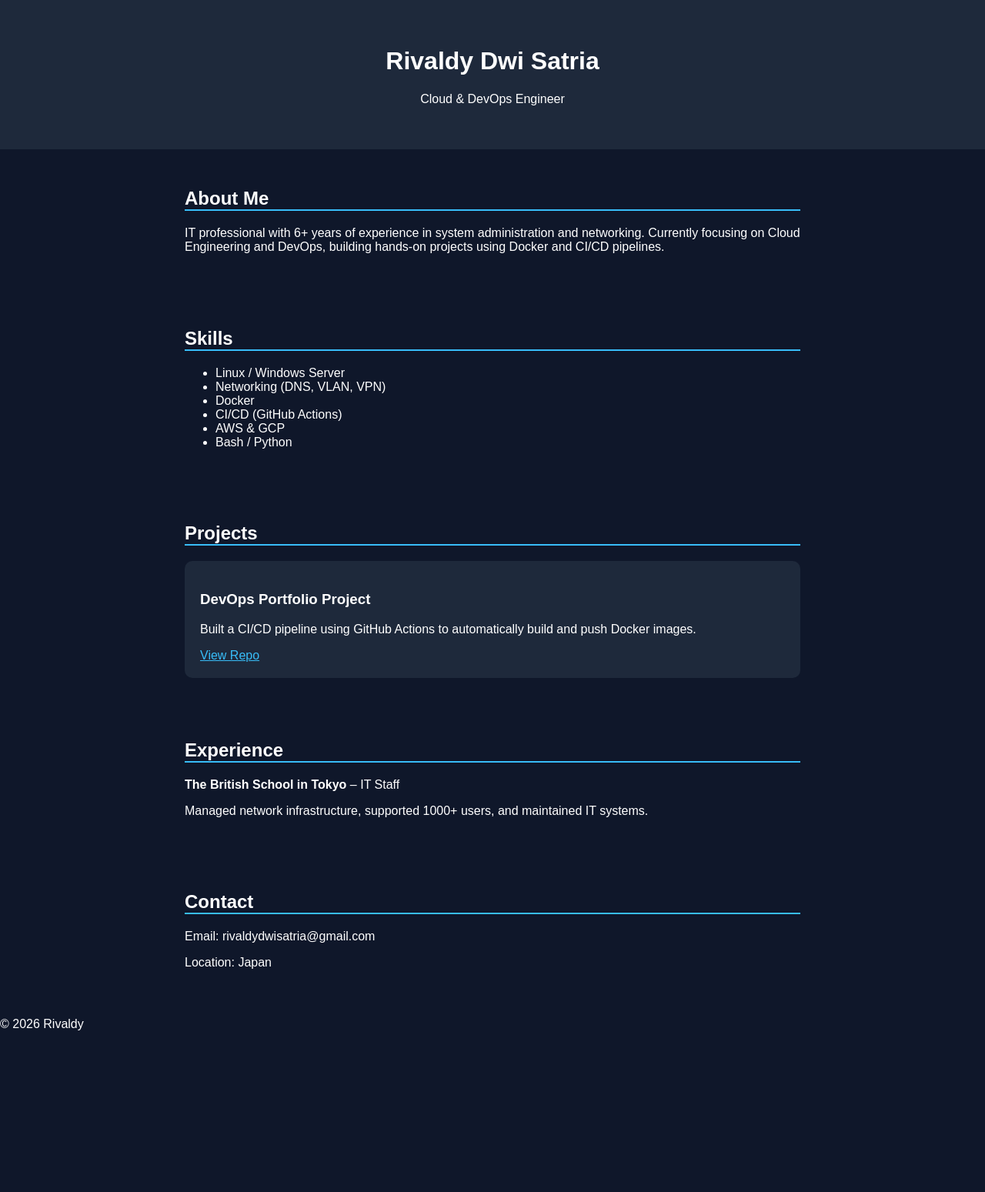
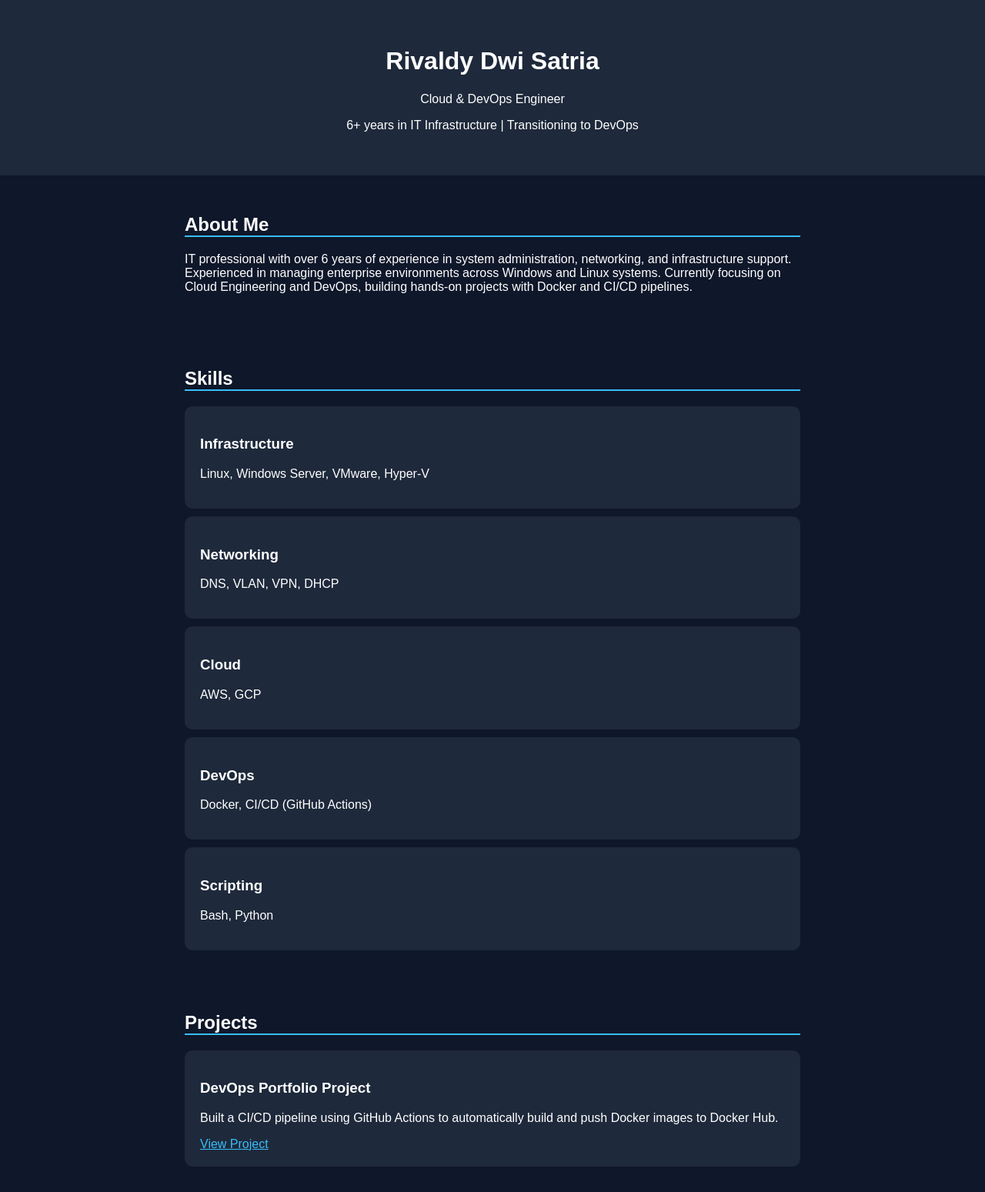
Before and after one commit to rivaldydwi/portofolio-devops, a plain HTML site: page index.html in a window 1280 px wide. Shown: the top 1549 px of the page at 77% size. Before the commit the page ends 1356 px from the top, so only its background shows below. Drawn offline with Linux system fonts and the light colour scheme.

Commit message:
update index.html

```diff
--- a/index.html
+++ b/index.html
@@ -7,29 +7,45 @@
 </head>
 <body>
 
-<header>
+<header class="hero">
   <h1>Rivaldy Dwi Satria</h1>
   <p>Cloud & DevOps Engineer</p>
+  <p class="subtitle">6+ years in IT Infrastructure | Transitioning to DevOps</p>
 </header>
 
 <section>
   <h2>About Me</h2>
   <p>
-    IT professional with 6+ years of experience in system administration and networking.
-    Currently focusing on Cloud Engineering and DevOps, building hands-on projects using Docker and CI/CD pipelines.
+    IT professional with over 6 years of experience in system administration, networking, and infrastructure support.
+    Experienced in managing enterprise environments across Windows and Linux systems. Currently focusing on Cloud
+    Engineering and DevOps, building hands-on projects with Docker and CI/CD pipelines.
   </p>
 </section>
 
 <section>
   <h2>Skills</h2>
-  <ul>
-    <li>Linux / Windows Server</li>
-    <li>Networking (DNS, VLAN, VPN)</li>
-    <li>Docker</li>
-    <li>CI/CD (GitHub Actions)</li>
-    <li>AWS & GCP</li>
-    <li>Bash / Python</li>
-  </ul>
+  <div class="grid">
+    <div class="card">
+      <h3>Infrastructure</h3>
+      <p>Linux, Windows Server, VMware, Hyper-V</p>
+    </div>
+    <div class="card">
+      <h3>Networking</h3>
+      <p>DNS, VLAN, VPN, DHCP</p>
+    </div>
+    <div class="card">
+      <h3>Cloud</h3>
+      <p>AWS, GCP</p>
+    </div>
+    <div class="card">
+      <h3>DevOps</h3>
+      <p>Docker, CI/CD (GitHub Actions)</p>
+    </div>
+    <div class="card">
+      <h3>Scripting</h3>
+      <p>Bash, Python</p>
+    </div>
+  </div>
 </section>
 
 <section>
@@ -37,16 +53,48 @@
   <div class="card">
     <h3>DevOps Portfolio Project</h3>
     <p>
-      Built a CI/CD pipeline using GitHub Actions to automatically build and push Docker images.
+      Built a CI/CD pipeline using GitHub Actions to automatically build and push Docker images to Docker Hub.
     </p>
-    <a href="https://github.com/rivaldydwi/portofolio-devops" target="_blank">View Repo</a>
+    <a href="https://github.com/rivaldydwi/portofolio-devops" target="_blank">View Project</a>
   </div>
 </section>
 
 <section>
   <h2>Experience</h2>
-  <p><strong>The British School in Tokyo</strong> – IT Staff</p>
-  <p>Managed network infrastructure, supported 1000+ users, and maintained IT systems.</p>
+
+  <div class="card">
+    <h3>The British School in Tokyo</h3>
+    <p>IT Infrastructure & Network Specialist (2023 - Present)</p>
+    <ul>
+      <li>Managed network infrastructure across campus</li>
+      <li>Supported 1000+ users</li>
+      <li>Administered Google Workspace & devices</li>
+    </ul>
+  </div>
+
+  <div class="card">
+    <h3>NSK Manufacturing Indonesia</h3>
+    <p>IT Staff</p>
+    <ul>
+      <li>Managed Active Directory & Windows Server</li>
+      <li>Maintained VM infrastructure & backups</li>
+      <li>Supported factory systems</li>
+      <li>Building internal system "E-signature system"</li>
+    </ul>
+  </div>
+
+
+  <div class="card">
+    <h3>YKK Zipco Indonesia</h3>
+    <p>IT System Administrator</p>
+    <ul>
+      <li>Managed Active Directory & Windows Server</li>
+      <li>Maintained VM infrastructure & backups</li>
+      <li>Supported factory systems</li>
+      <li>Building internal system "E-signature system"</li>
+    </ul>
+  </div>
+
 </section>
 
 <section>
@@ -59,5 +107,6 @@
   <p>© 2026 Rivaldy</p>
 </footer>
 
+<script src="script.js"></script>
 </body>
 </html>
```
